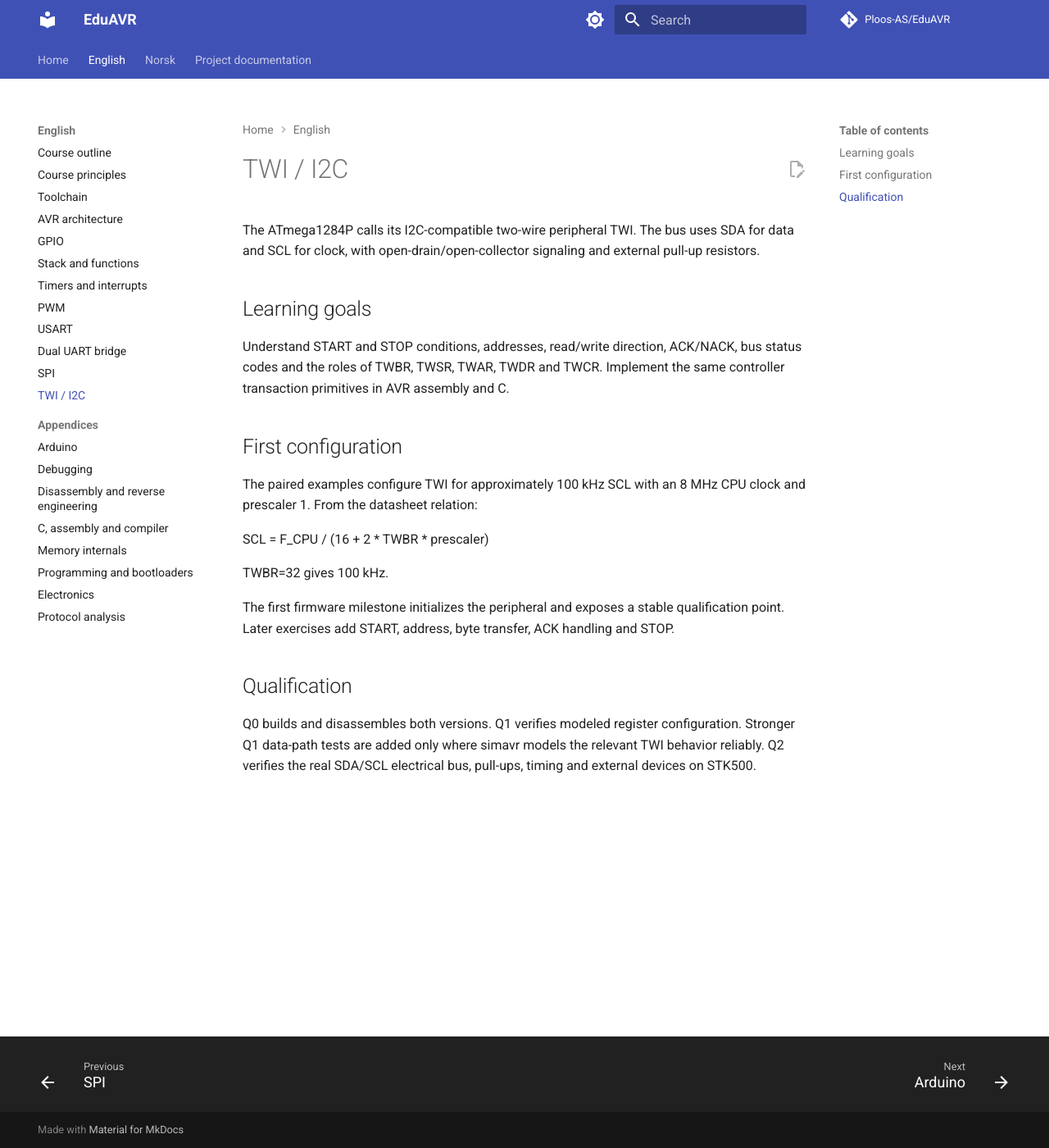
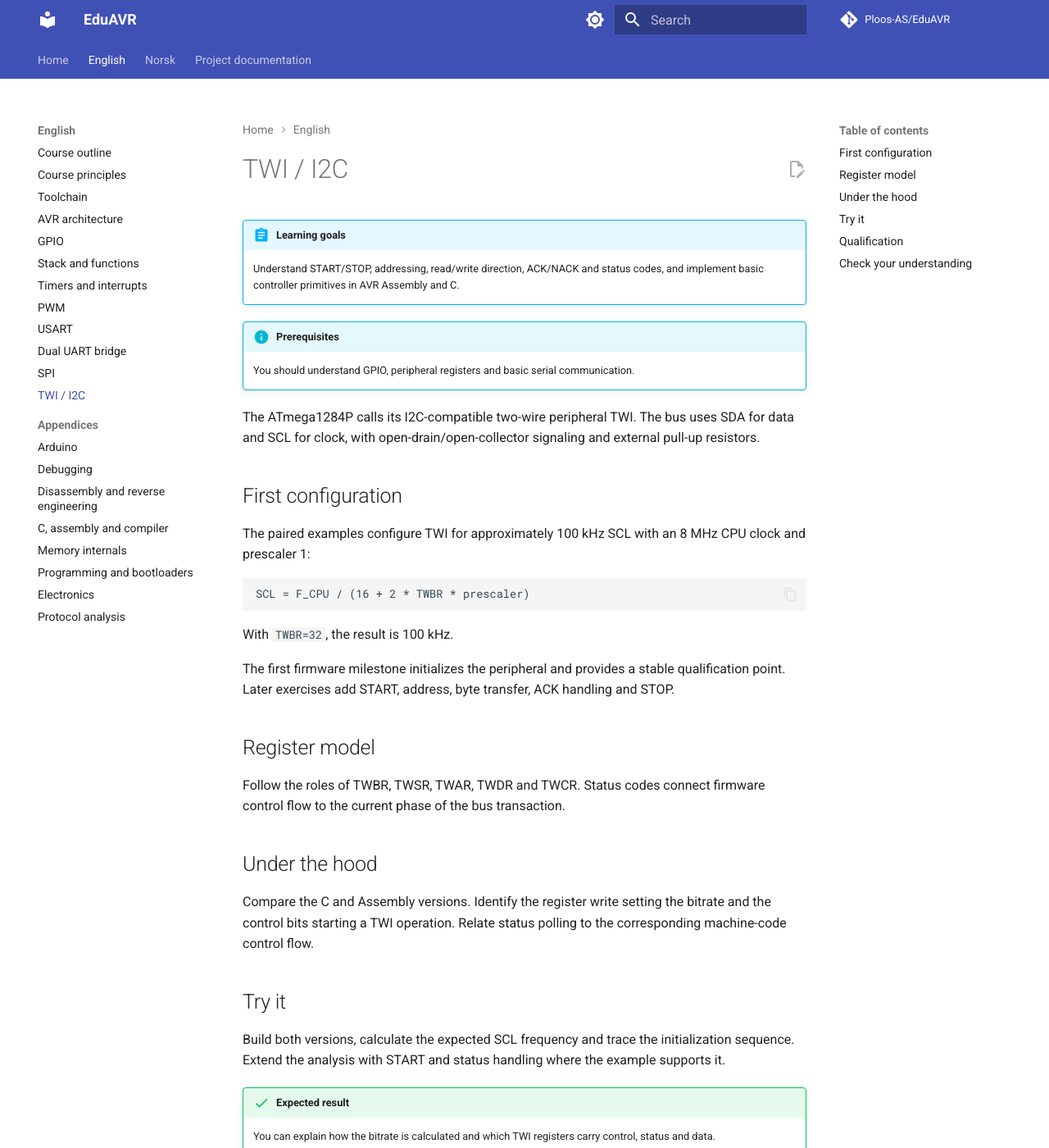
Before and after one commit to Ploos-AS/EduAVR, an MkDocs documentation site: the page built from docs/en/09-twi-i2c.md, in a window 1280 px wide and 1400 px high. Shown: the whole window at 82% size. Built offline with MkDocs 1.6.1 and Material for MkDocs 9.7.7, drawn with Linux system fonts in a browser that asks for light colours; comment, search, counter and statistics services are not loaded; some of the changed text lies outside the part shown.

Commit message:
docs: harmonize communications lessons

````diff
--- a/docs/en/09-twi-i2c.md
+++ b/docs/en/09-twi-i2c.md
@@ -1,21 +1,50 @@
 # TWI / I2C
+
+!!! abstract "Learning goals"
+    Understand START/STOP, addressing, read/write direction, ACK/NACK and status codes, and implement basic controller primitives in AVR Assembly and C.
+
+!!! info "Prerequisites"
+    You should understand GPIO, peripheral registers and basic serial communication.
 
 The ATmega1284P calls its I2C-compatible two-wire peripheral TWI. The bus uses SDA for data and SCL for clock, with open-drain/open-collector signaling and external pull-up resistors.
 
-## Learning goals
-
-Understand START and STOP conditions, addresses, read/write direction, ACK/NACK, bus status codes and the roles of TWBR, TWSR, TWAR, TWDR and TWCR. Implement the same controller transaction primitives in AVR assembly and C.
-
 ## First configuration
 
-The paired examples configure TWI for approximately 100 kHz SCL with an 8 MHz CPU clock and prescaler 1. From the datasheet relation:
+The paired examples configure TWI for approximately 100 kHz SCL with an 8 MHz CPU clock and prescaler 1:
 
+```text
 SCL = F_CPU / (16 + 2 * TWBR * prescaler)
+```
 
-TWBR=32 gives 100 kHz.
+With `TWBR=32`, the result is 100 kHz.
 
-The first firmware milestone initializes the peripheral and exposes a stable qualification point. Later exercises add START, address, byte transfer, ACK handling and STOP.
+The first firmware milestone initializes the peripheral and provides a stable qualification point. Later exercises add START, address, byte transfer, ACK handling and STOP.
+
+## Register model
+
+Follow the roles of TWBR, TWSR, TWAR, TWDR and TWCR. Status codes connect firmware control flow to the current phase of the bus transaction.
+
+## Under the hood
+
+Compare the C and Assembly versions. Identify the register write setting the bitrate and the control bits starting a TWI operation. Relate status polling to the corresponding machine-code control flow.
+
+## Try it
+
+Build both versions, calculate the expected SCL frequency and trace the initialization sequence. Extend the analysis with START and status handling where the example supports it.
+
+!!! success "Expected result"
+    You can explain how the bitrate is calculated and which TWI registers carry control, status and data.
 
 ## Qualification
 
-Q0 builds and disassembles both versions. Q1 verifies modeled register configuration. Stronger Q1 data-path tests are added only where simavr models the relevant TWI behavior reliably. Q2 verifies the real SDA/SCL electrical bus, pull-ups, timing and external devices on STK500.
+Q0 builds and disassembles both versions. Q1 verifies modeled register configuration. Stronger Q1 data-path tests are used only where simavr models the relevant TWI behavior reliably. Q2 verifies the real SDA/SCL bus, pull-ups, timing and external devices.
+
+## Check your understanding
+
+1. Why do SDA and SCL require pull-up resistors?
+2. What is the difference between ACK and NACK?
+3. Why are status codes important?
+4. Which aspects of a physical I2C bus require Q2?
+
+!!! tip "Next"
+    This concludes the current communications core. Continue with the appendices and practical exercises.
````
